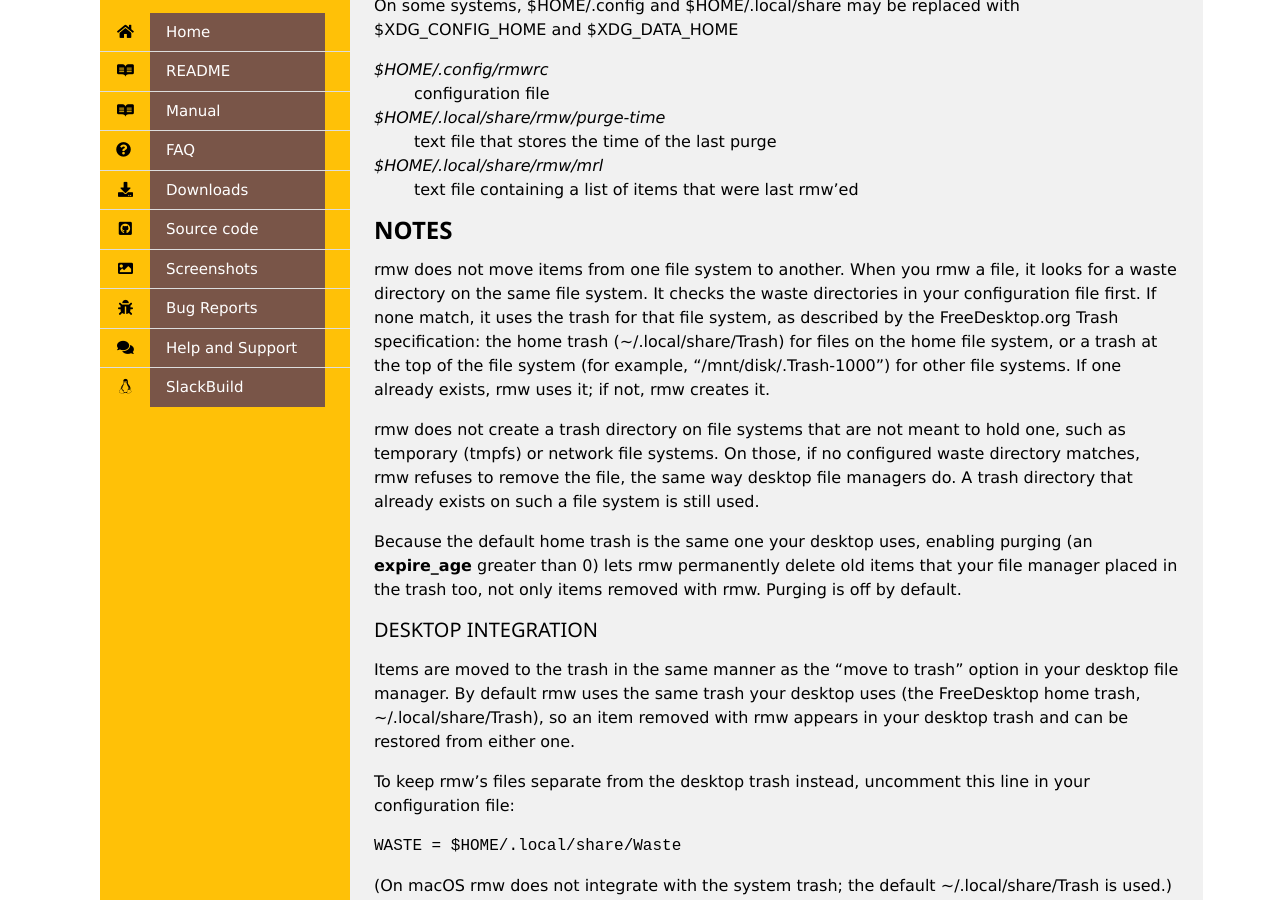
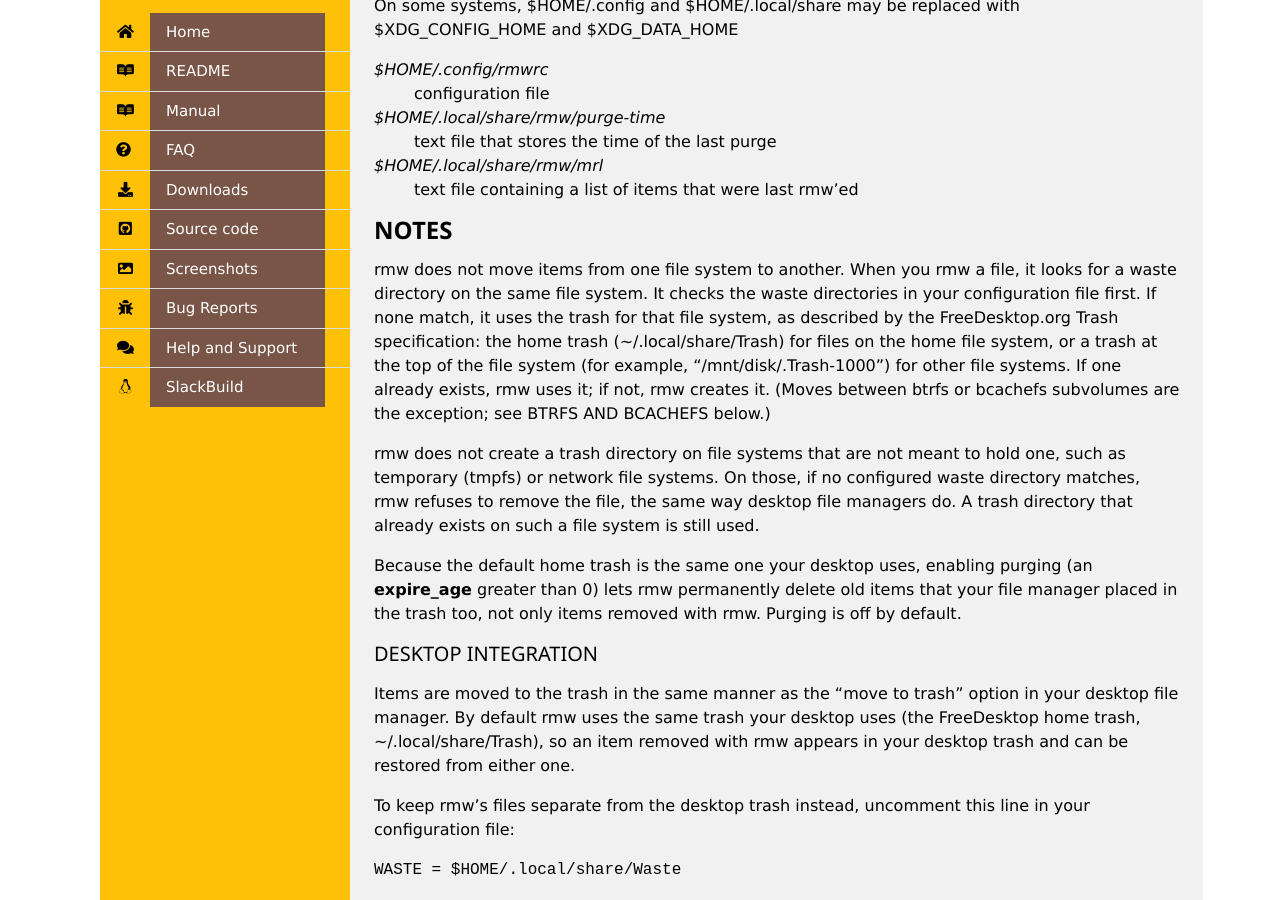
Before and after one commit to theimpossibleastronaut/rmw-website, a Jekyll site: the page built from rmw_man.md, in a window 1280 px wide and 900 px high, scrolled down 4030 px. Built offline with Jekyll 4.4.1, drawn with Linux system fonts in a browser that asks for light colours.

Commit message:
Sync manual

```diff
--- a/rmw_man.md
+++ b/rmw_man.md
@@ -210,7 +210,8 @@ uses the trash for that file system, as described by the FreeDesktop.org
 Trash specification: the home trash (~/.local/share/Trash) for files on the
 home file system, or a trash at the top of the file system (for example,
 "/mnt/disk/.Trash-1000") for other file systems. If one already exists, rmw
-uses it; if not, rmw creates it.
+uses it; if not, rmw creates it. (Moves between btrfs or bcachefs subvolumes
+are the exception; see BTRFS AND BCACHEFS below.)
 
 rmw does not create a trash directory on file systems that are not meant
 to hold one, such as temporary (tmpfs) or network file systems. On those,
```
